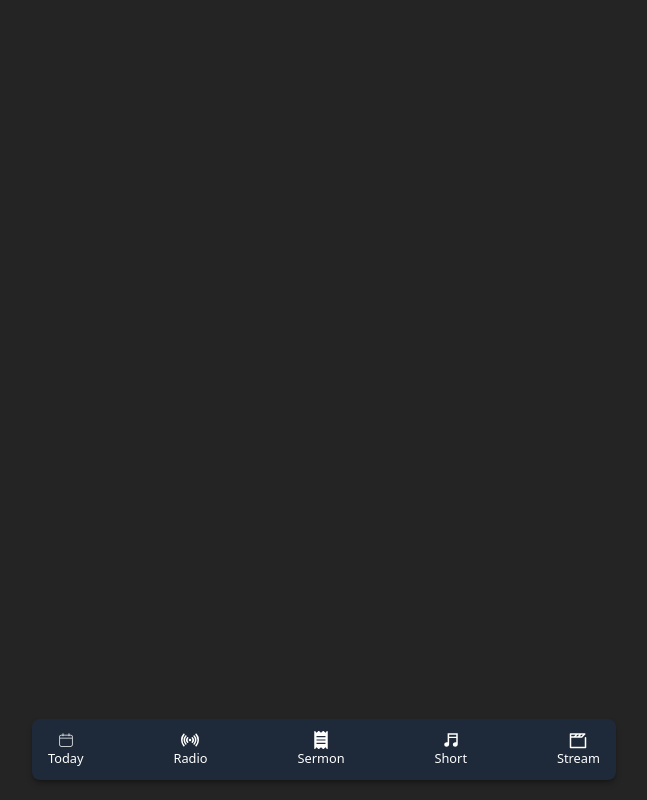
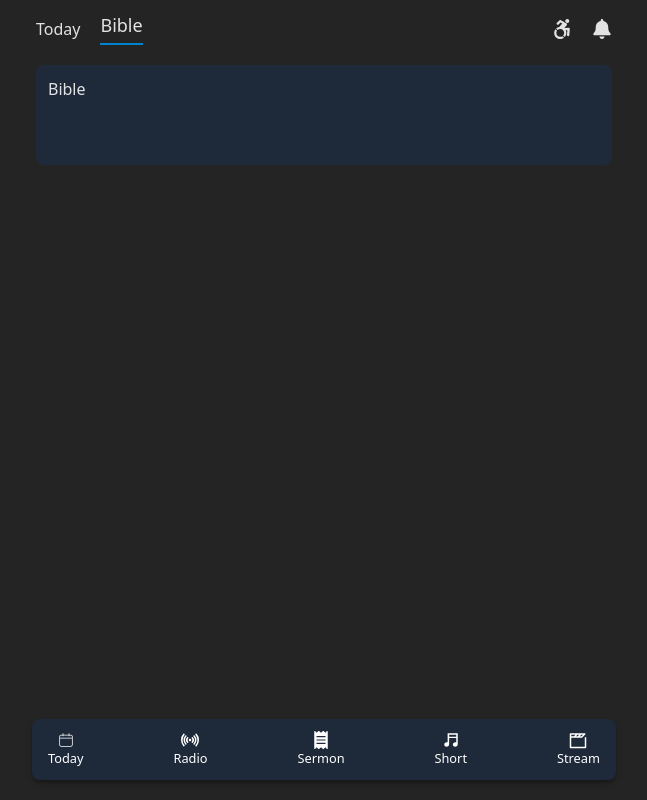
Before and after one commit to Oluwafemimicheal/web.app, a React (Vite) app: page /bible in a window 1280 px wide. Shown: the whole page, without its empty margins (316-963 px from the left). Built offline with nearby package versions, Linux system fonts and the light colour scheme.

Commit message:
Initial commit

```diff
--- a/src/App.jsx
+++ b/src/App.jsx
@@ -1,11 +1,12 @@
 import { Route, Routes } from "react-router-dom";
 import Menu from "./components/Menu";
-import Home from "./components/Home";
-import Community from "./components/Community";
-import Message from "./components/Message";
-import Stream from "./components/Stream";
-import Short from "./components/Short";
-import Sermon from "./components/Sermon";
+import Home from "./pages/Home";
+import Message from "./pages/Message";
+import Stream from "./pages/Stream";
+import Short from "./pages/Short";
+import Sermon from "./pages/Sermon";
+import Radio from "./pages/Radio";
+import Bible from "./pages/Bible";
 
 function App() {
 
@@ -15,11 +16,13 @@ function App() {
         <div className="p-3 pb-30">
           <Routes>
             <Route index path="/" element={<Home />} />
-            <Route path="community" element={<Community />} />
+            <Route path="radio" element={<Radio />} />
             <Route path="messages" element={<Message />} />
             <Route path="sermon" element={<Sermon />} />
             <Route path="stream" element={<Stream />} />
             <Route path="short" element={<Short />} />
+            <Route path="bible" element={<Bible />} />
+            <Route path="*" element={<div>404 page not found</div>} />
           </Routes>
         </div>
         <div className="fixed w-full lg:w-[600px] bottom-5 flex items-center">
--- a/src/components/Menu.jsx
+++ b/src/components/Menu.jsx
@@ -20,7 +20,7 @@ const Menu = () => {
             </NavLink>
           </li>
           <li className="hover:bg-white group rounded-md transition">
-            <NavLink to="community"
+            <NavLink to="radio"
               className={({ isActive }) => isActive ? "px-2 py-1 bg-white text-gray-950 flex flex-col justify-center items-center rounded-md transition" : " px-2 py-1 flex flex-col justify-center items-center text-white"
               } title="Community">
               <IoRadio size={18} className="group-hover:text-gray-950" />
@@ -36,7 +36,7 @@ const Menu = () => {
             </NavLink>
           </li>
           <li className="hover:bg-white group rounded-md transition">
-            <NavLink to="message"
+            <NavLink to="short"
               className={({ isActive }) => isActive ? "px-2 py-1 bg-white text-gray-950 flex flex-col justify-center items-center rounded-md transition" : " px-2 py-1 flex flex-col justify-center items-center text-white"
               } title="Today">
               <IoMdMusicalNotes size={18} className={({ isActive }) => isActive ? "text-gray-950" : "text-white group-hover:text-gray-950"} />
--- /dev/null
+++ b/src/components/MenuIcon.jsx
@@ -0,0 +1,22 @@
+import React from 'react'
+import { FaBaby } from 'react-icons/fa'
+
+const MenuIcon = ({link, icon, text}) => {
+  return (
+    <div>
+      <li className="hover:bg-white group rounded-md transition">
+        <NavLink to={link}
+          className={({ isActive }) => isActive ? "px-2 py-1 bg-white text-gray-950 flex flex-col justify-center items-center rounded-md transition" : " px-2 py-1 flex flex-col justify-center items-center text-white"
+          } title="Today">
+          {
+            icon ? icon :
+            <FaBaby size={18} className={({ isActive }) => isActive ? "text-gray-950" : "text-white group-hover:text-gray-950"} />
+          }
+          <small className={({ isActive }) => isActive ? "text-green-600 font-extrabold" : "text-white font-bold "}>{text}</small>
+        </NavLink>
+      </li>
+    </div>
+  )
+}
+
+export default MenuIcon
--- a/src/components/Community.jsx
+++ b/src/pages/Bible.jsx
@@ -1,24 +1,24 @@
 import { NavLink } from "react-router-dom"
 import { FaAccessibleIcon, FaBell } from "react-icons/fa"
 
-const Community = () => {
+const Bible = () => {
   return (
     <div className="flex flex-col gap-5 h-full overflow-auto">
       <div className="flex justify-between items-center">
         <div className="flex items-center gap-5">
           <NavLink
             to="/"
-            className={({ isActive }) => isActive ? "text-[20px] pb-1 border-b-2 border-sky-600 " : ""
+            className={({ isActive }) => isActive ? "text-[18px] pb-1 border-b-2 border-sky-600 " : ""
             }
           >
             Today
           </NavLink>
           <NavLink
-            to="/community"
-            className={({ isActive }) => isActive ? "text-[20px] pb-1 border-b-2 border-sky-600 " : ""
+            to="/bible"
+            className={({ isActive }) => isActive ? "text-[18px] pb-1 border-b-2 border-sky-600 " : ""
             }
           >
-            Community
+            Bible
           </NavLink>
 
         </div>
@@ -29,11 +29,11 @@ const Community = () => {
 
       </div>
       <div className="w-full h-[100px] p-3 rounded-lg bg-gray-800 ">
-        Community
+       Bible
       </div>
 
     </div>
   )
 }
 
-export default Community
+export default Bible
--- a/src/components/Home.jsx
+++ b/src/pages/Home.jsx
@@ -4,7 +4,7 @@ import { SlLike } from "react-icons/sl";
 import { MdOutlineShare } from "react-icons/md";
 import { IoIosMore } from "react-icons/io";
 import { NavLink } from "react-router-dom"
-import HomeSection from "./HomeSection"
+import HomeSection from "../components/HomeSection"
 
 const Home = () => {
   return (
@@ -13,18 +13,18 @@ const Home = () => {
         <div className="flex items-center gap-5">
           <NavLink
             to="/"
-            className={({ isActive }) => isActive ? "text-[20px] pb-1 border-b-2 border-sky-600 " : ""
+            className={({ isActive }) => isActive ? "text-[18px] pb-1 border-b-2 border-sky-600 " : ""
             }
           >
             Today
           </NavLink>
 
           <NavLink
-            to="community"
-            className={({ isActive }) => isActive ? "text-[20px] pb-1 border-b-2 border-sky-600 " : ""
+            to="bible"
+            className={({ isActive }) => isActive ? "text-[18px] pb-1 border-b-2 border-sky-600 " : ""
             }
           >
-            community
+            Bible
           </NavLink>
         </div>
         <div className="flex gap-5">
@@ -37,9 +37,8 @@ const Home = () => {
 
         <div className="flex items-center gap-1">
           <span><FaSun /></span>
-          <h1>Good Evening</h1>
+          <h1>{new Date().toLocaleTimeString()? "Good Morning" : "Good Evening"}</h1>
         </div>
-        <h1>Oluwafemi</h1>
       </div>
       <div className="w-full h-[400px] rounded-lg bg-gray-800 hero-section overflow-hidden">
         <div className="w-full h-full bg-black/50 flex flex-col justify-between gap-4 p-5">
--- /dev/null
+++ b/src/pages/Radio.jsx
@@ -0,0 +1,15 @@
+import { NavLink } from "react-router-dom"
+import { FaAccessibleIcon, FaBell } from "react-icons/fa"
+
+const Radio = () => {
+  return (
+    <div className="flex flex-col gap-5 h-full overflow-auto">
+            <div className="w-full h-[100px] p-3 rounded-lg bg-gray-800 ">
+        Community
+      </div>
+
+    </div>
+  )
+}
+
+export default Radio;
```
Also changed, not shown: src/pages/Message.jsx (renamed from src/components/Message.jsx), src/pages/Sermon.jsx (renamed from src/components/Sermon.jsx), src/pages/Short.jsx (renamed from src/components/Short.jsx), src/pages/Stream.jsx (renamed from src/components/Stream.jsx).
